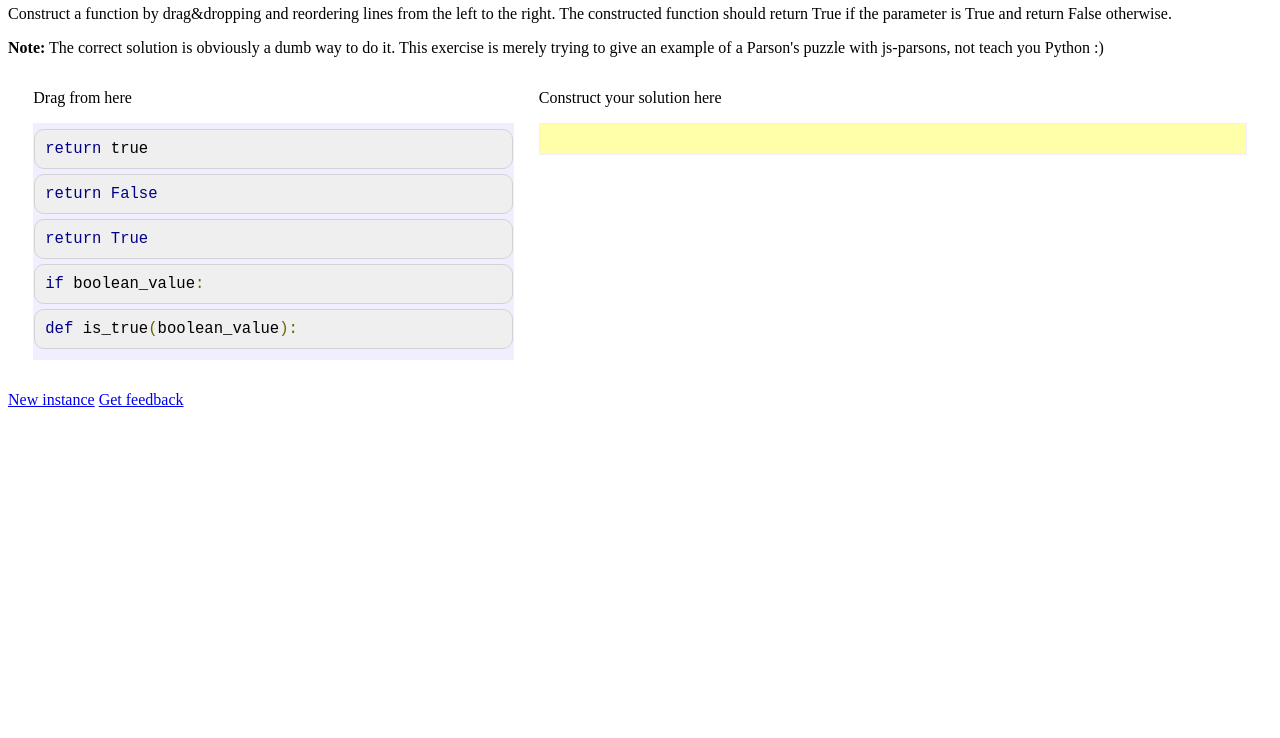
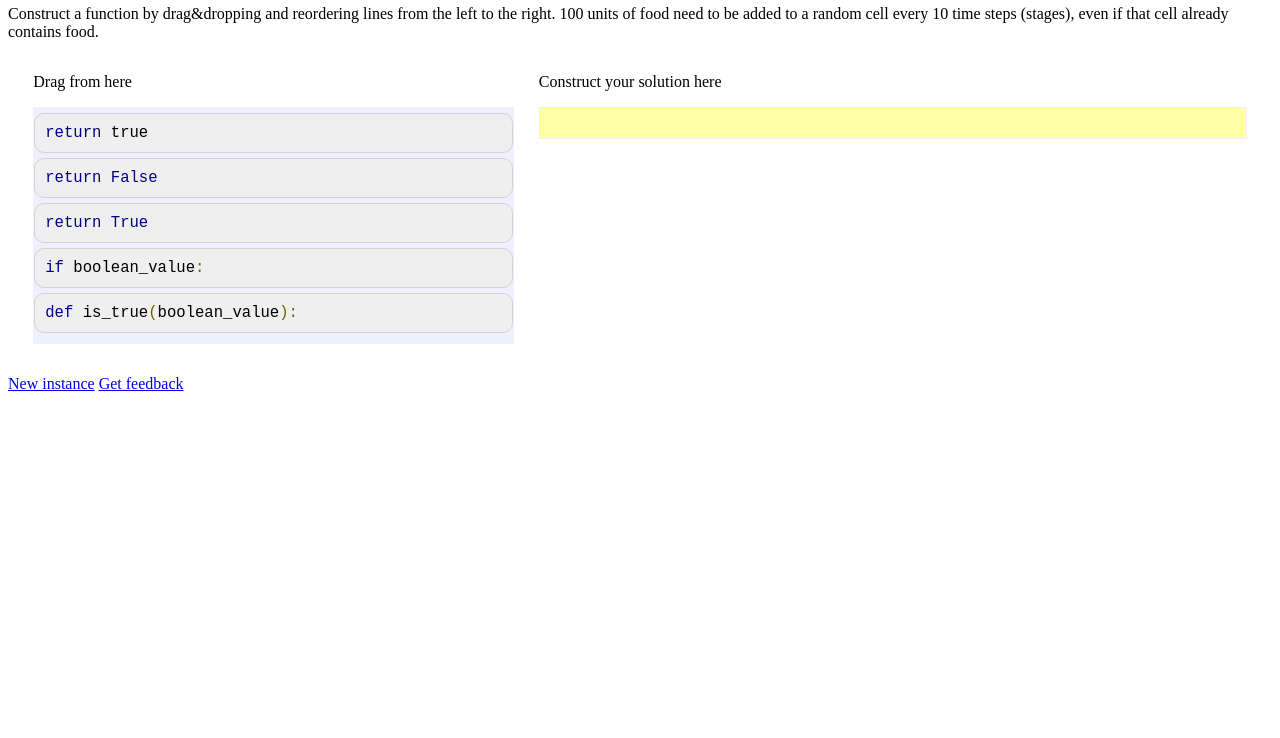
Before and after one commit to djtcant/parsons, a plain HTML site: page A2/3-1Food.html in a window 1280 px wide. Shown: the part 62-800 px from the top of the page. Drawn offline with Linux system fonts and the light colour scheme.

Commit message:
Update 3-1Food.html

```diff
--- a/A2/3-1Food.html
+++ b/A2/3-1Food.html
@@ -10,11 +10,8 @@
         <h2>Simple js-parsons example assignment</h2>
         <p>Construct a function by drag&amp;dropping and reordering lines from the
             left to the right.
-            The constructed function should return True if the parameter is True and
-            return False otherwise.</p>
-        <p><strong>Note:</strong> The correct solution is obviously a dumb way to do
-            it. This exercise is merely trying to give an example of a Parson's
-            puzzle with js-parsons, not teach you Python :)</p>
+            100 units of food need to be added to a random cell every 10 time steps (stages), even if that cell already contains food.</p>
+
         <div id="sortableTrash" class="sortable-code"></div>
         <div id="sortable" class="sortable-code">
         </div>
```
